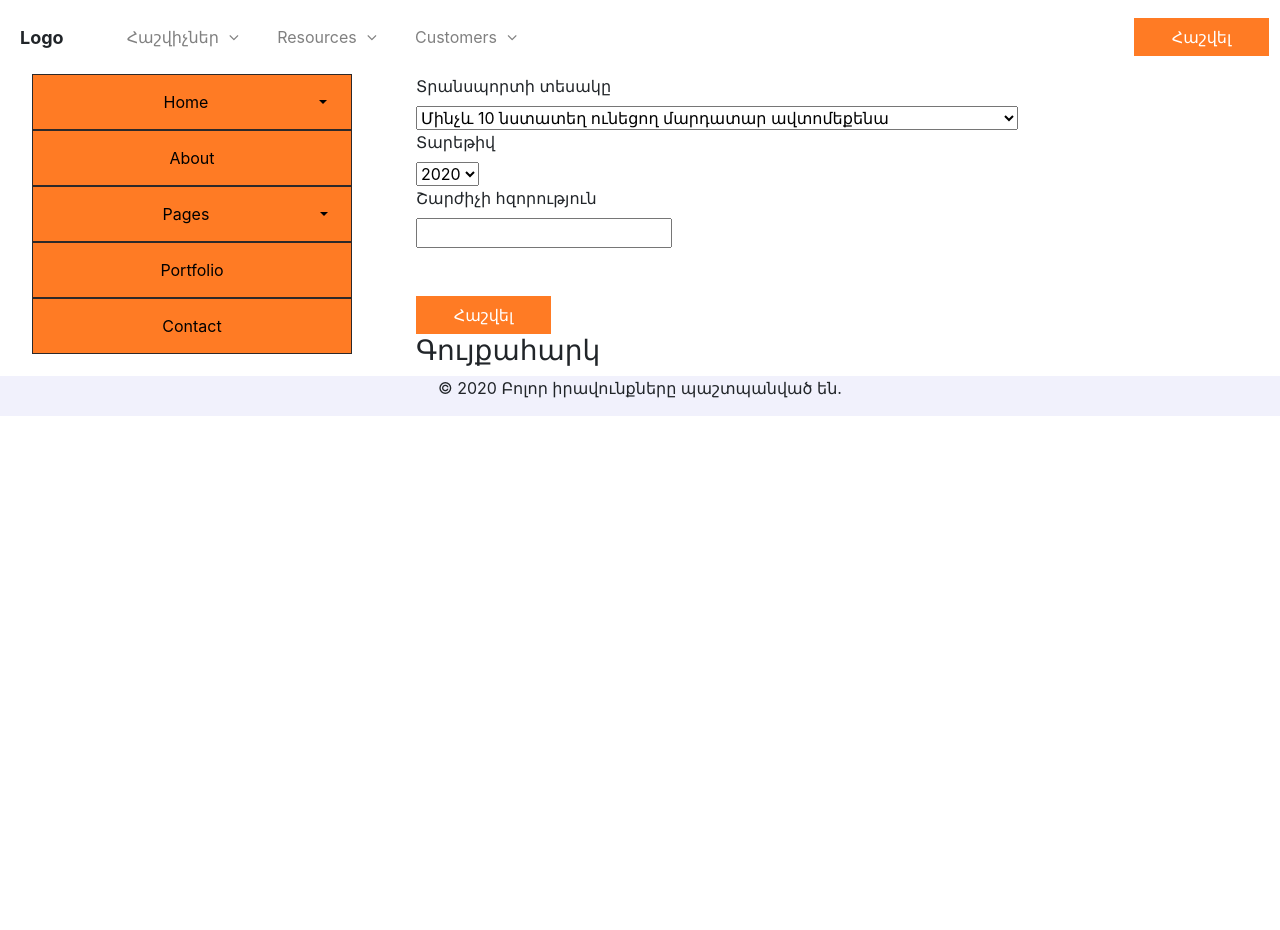
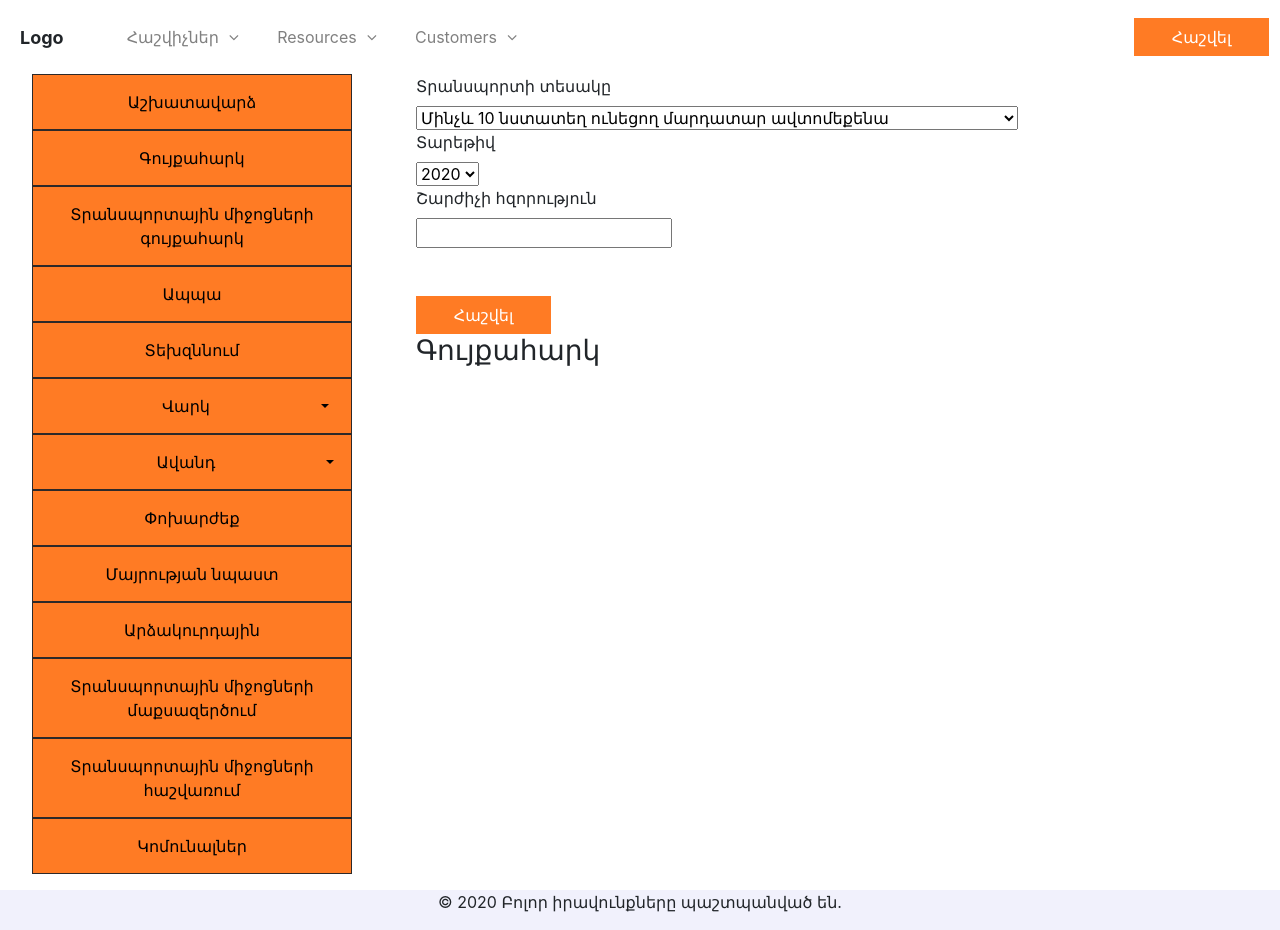
Before and after one commit to zhorgithub/hashvir, a React (Create React App) app: page /cars in a window 1280 px wide. Before the commit the page ends 800 px from the top, so only its background shows below. Built offline with nearby package versions, Linux system fonts and the light colour scheme.

Commit message:
calc page sidebar

```diff
--- a/public/style.css
+++ b/public/style.css
@@ -231,7 +231,7 @@ a {
 .list-unstyled.components li a:hover{
     text-decoration: none;
 }
-#homeSubmenu li,#pageSubmenu li{
+#homeSubmenu li,#pageSubmenu li, #avandSubmenu li{
     border:none;
     border-bottom: 1px solid #8a512b;
     background: #FF7B24;
--- a/src/layouts/components/Sidebar/Sidebar.js
+++ b/src/layouts/components/Sidebar/Sidebar.js
@@ -5,45 +5,67 @@ function Sidebar(props) {
     const { children } = props;
     return (
         <ul className="list-unstyled components">
+            <li>
+            <Link to='salary'>Աշխատավարձ</Link>
+            </li>
+            <li>
+                <Link to='realEstate'>Գույքահարկ</Link>
+            </li>
+            <li>
+                <Link to='cars'>Տրանսպորտային միջոցների գույքահարկ</Link>
+            </li>
+
+            <li>
+                <Link to='appa'>Ապպա</Link>
+            </li>
+            <li>
+                <a href="#">Տեխզննում</a>
+            </li>
             <li className="active">
-                <a href="#homeSubmenu" data-toggle="collapse" aria-expanded="false" className="dropdown-toggle">Home</a>
+                <a href="#homeSubmenu" data-toggle="collapse" aria-expanded="false" className="dropdown-toggle">Վարկ</a>
                 <ul className="collapse list-unstyled" id="homeSubmenu">
                     <li>
-                        <a href="#">Home 1</a>
+                        <a href="#">Վարկ 1</a>
                     </li>
                     <li>
-                        <a href="#">Home 2</a>
+                        <a href="#">Վարկ 2</a>
                     </li>
                     <li>
-                        <a href="#">Home 3</a>
+                        <a href="#">Վարկ 3</a>
+                    </li>
+                </ul>
+            </li>
+            <li className="active">
+                <a href="#avandSubmenu" data-toggle="collapse" aria-expanded="false" className="dropdown-toggle">Ավանդ</a>
+                <ul className="collapse list-unstyled" id="avandSubmenu">
+                    <li>
+                        <a href="#">Ավանդ 1</a>
+                    </li>
+                    <li>
+                        <a href="#">Ավանդ 2</a>
+                    </li>
+                    <li>
+                        <a href="#">Ավանդ 3</a>
                     </li>
                 </ul>
             </li>
             <li>
-                <a href="#">About</a>
+                <a href="#">Փոխարժեք</a>
             </li>
             <li>
-                <a href="#pageSubmenu" data-toggle="collapse" aria-expanded="false" className="dropdown-toggle">Pages</a>
-                <ul className="collapse list-unstyled" id="pageSubmenu">
-                    <li>
-                        <Link to='cars'>Cars</Link>
-                    </li>
-                    <li>
-                        <Link to='salary'>Աշխատավարձ</Link>
-                    </li>
-                    <li>
-                        <Link to='appa'>Ապպա</Link>
-                    </li>
-                    <li>
-                        <Link to='realEstate'>Գույքահարկ</Link>
-                    </li>
-                </ul>
+                <a href="#">Մայրության նպաստ</a>
             </li>
             <li>
-                <a href="#">Portfolio</a>
+                <a href="#">Արձակուրդային</a>
             </li>
             <li>
-                <a href="#">Contact</a>
+                <a href="#">Տրանսպորտային միջոցների մաքսազերծում </a>
+            </li>
+            <li>
+                <a href="#">Տրանսպորտային միջոցների հաշվառում</a>
+            </li>
+            <li>
+                <a href="#">Կոմունալներ</a>
             </li>
         </ul>
     )
```
Also changed, not shown: 1 other file (tests, documents, lock files or other folders).
